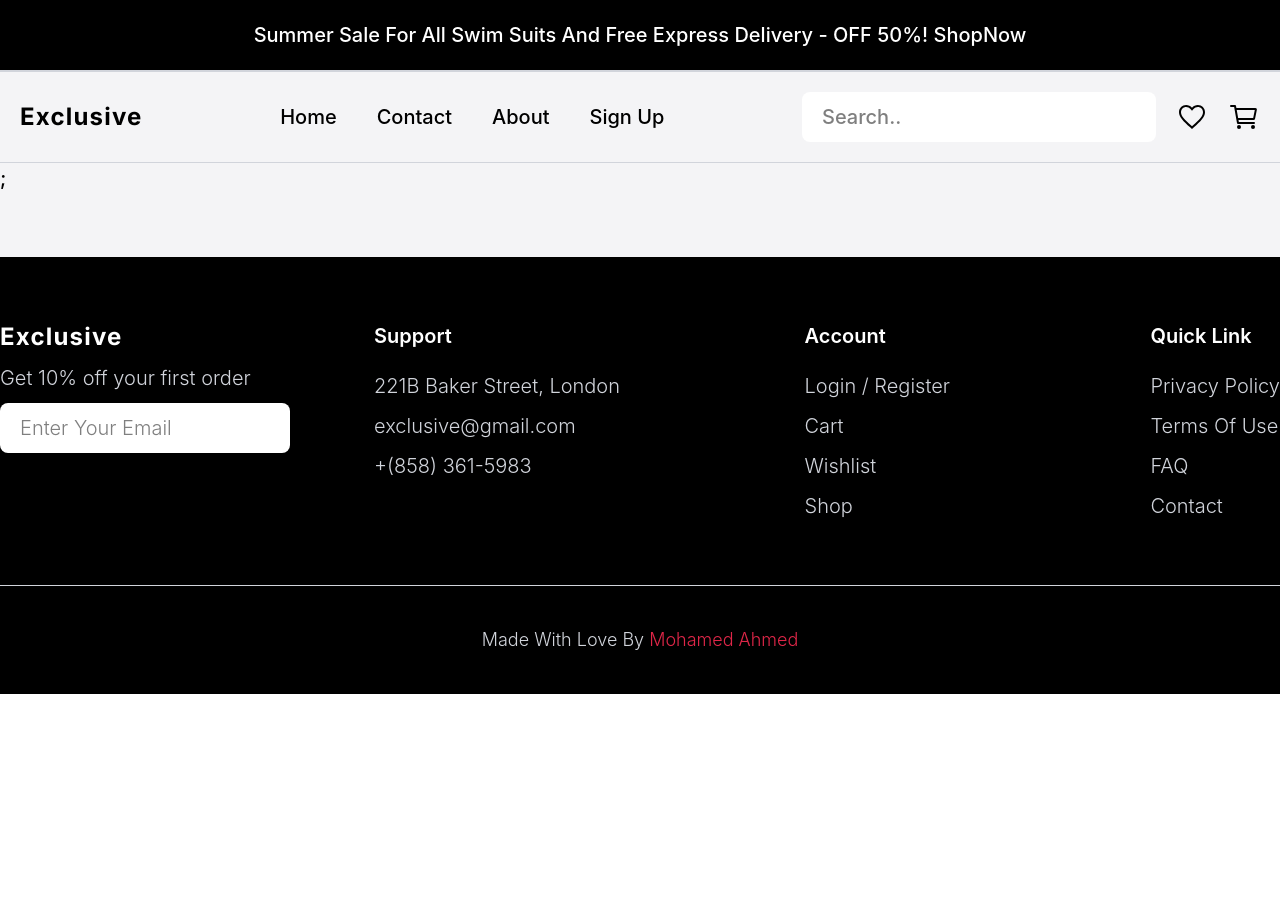
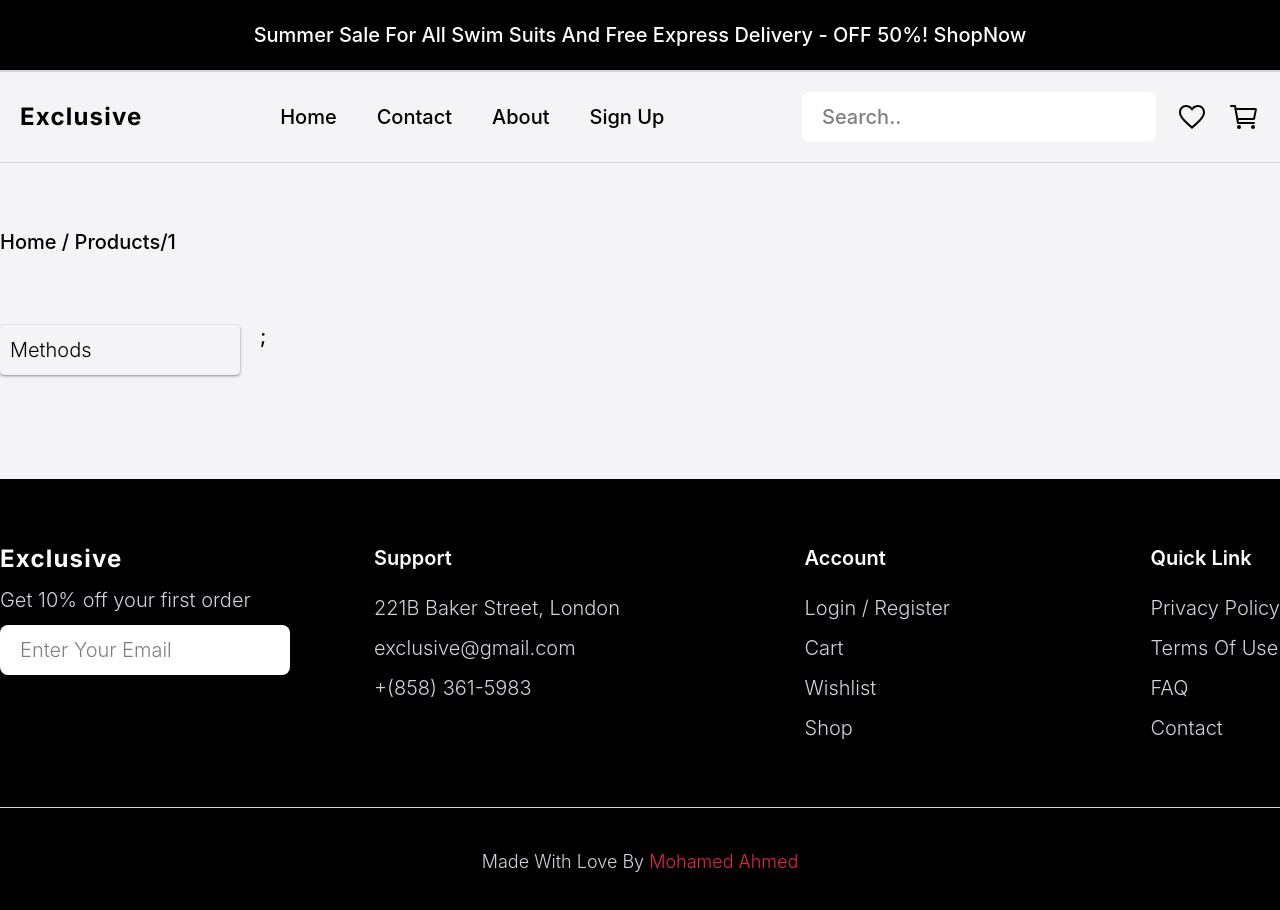
Before and after one commit to Mohamed-Y0/Exclusive, a React (Vite) app: page /products/1 in a window 1280 px wide. Shown: the top 910 px of the page. Before the commit the page ends 800 px from the top, so only its background shows below. Built offline with nearby package versions, Linux system fonts and the light colour scheme; a web font is replaced by a local one.

Commit message:
add the component and display them

```diff
--- a/src/pages/CategoryProducts.tsx
+++ b/src/pages/CategoryProducts.tsx
@@ -1,10 +1,18 @@
 import Category from "@/components/category/DisplayCategory";
+import ProductsMethods from "@/components/category/ProductsMethods";
+import PageLocation from "@/components/ui/PageLocation";
 
 function CategoryProducts() {
   return (
-    <div className="container m-auto p-5 lg:p-0">
-      <Category />
-    </div>
+    <>
+      <div className="container m-auto p-5 lg:p-0">
+        <PageLocation />
+        <div className="grid grid-cols-5 gap-5 py-16">
+          <ProductsMethods />
+          <Category />
+        </div>
+      </div>
+    </>
   );
 }
 
```
